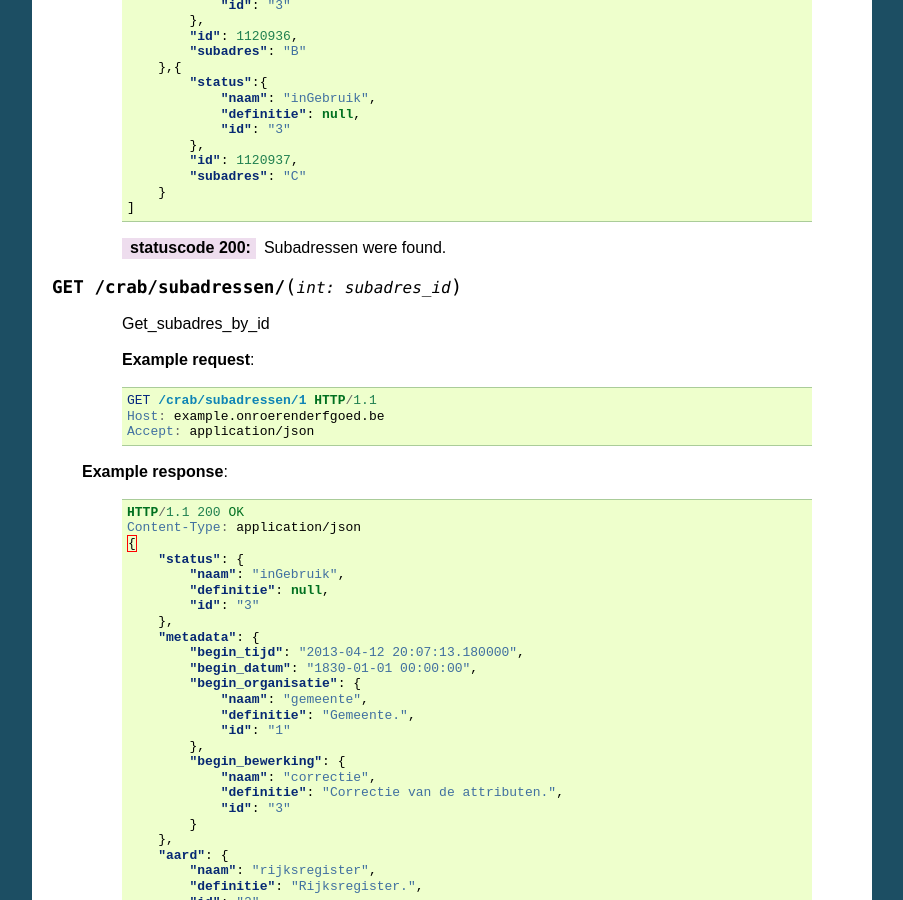
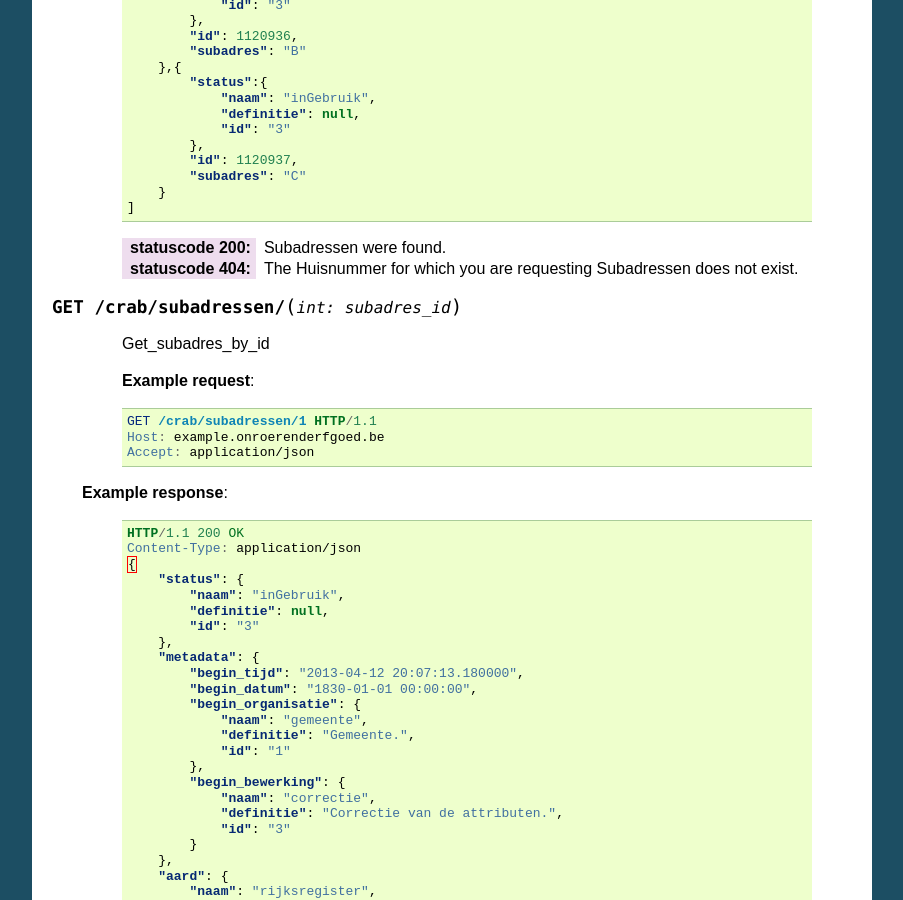
Before and after one commit to OnroerendErfgoed/crabpy_pyramid, a Sphinx documentation site: the page built from docs/source/services.rst, in a window 1280 px wide and 900 px high, scrolled down 22587 px. Shown: the whole window, without its empty margins (198-1101 px from the left). Built offline with Sphinx 7.4.7, drawn with Linux system fonts in a browser that asks for light colours.

Commit message:
Slight doc update. Refs #18

```diff
--- a/docs/source/services.rst
+++ b/docs/source/services.rst
@@ -1402,6 +1402,7 @@ Crab
             "id": 1538575
           }
         ]
+
     :statuscode 200: Gebouwen were found.
 
 .. http:get:: /crab/gebouwen/(int:gebouw_id)
@@ -1496,7 +1497,10 @@ Crab
                 "subadres": "C"
             }
         ]
+
     :statuscode 200: Subadressen were found.
+    :statuscode 404: The Huisnummer for which you are requesting Subadressen
+        does not exist.
 
 .. http:get:: /crab/subadressen/(int:subadres_id)
 
```
